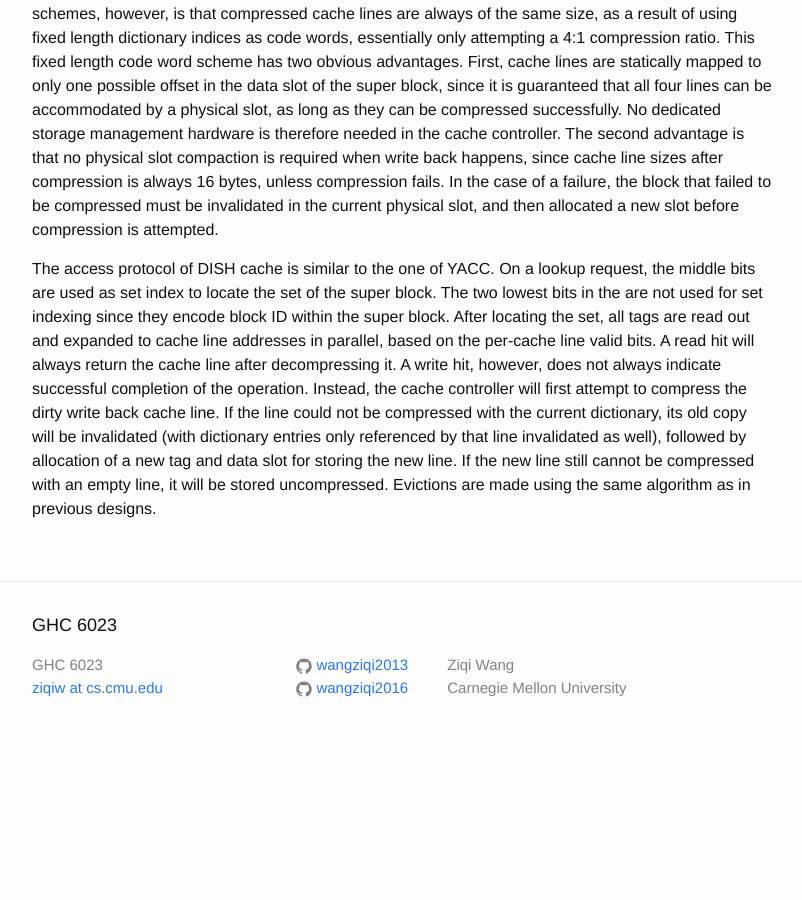
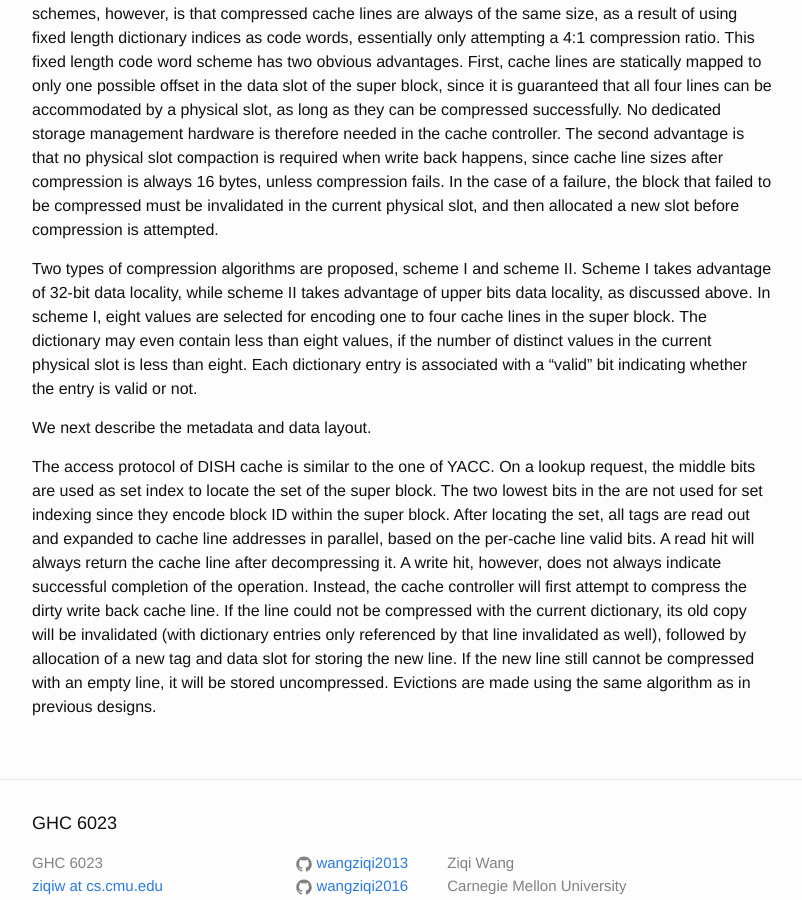
Before and after one commit to wangziqi2013/wangziqi2013.github.io, a Jekyll site: the page built from _posts/2020-07-18-dish.markdown, in a window 1280 px wide and 900 px high, scrolled down 1924 px. Shown: the whole window, without its empty margins (238-1040 px from the left). Built offline with Jekyll 4.4.1, drawn with Linux system fonts in a browser that asks for light colours; before the commit the page ends 2683 px from its top, so only the background shows below that.

Commit message:
Adding dict

```diff
--- a/_posts/2020-07-18-dish.markdown
+++ b/_posts/2020-07-18-dish.markdown
@@ -81,6 +81,15 @@ The second advantage is that no physical slot compaction is required when write
 after compression is always 16 bytes, unless compression fails. In the case of a failure, the block that failed to be
 compressed must be invalidated in the current physical slot, and then allocated a new slot before compression is attempted.
 
+Two types of compression algorithms are proposed, scheme I and scheme II. Scheme I takes advantage of 32-bit data locality,
+while scheme II takes advantage of upper bits data locality, as discussed above.
+In scheme I, eight values are selected for encoding one to four cache lines in the super block. The dictionary may even
+contain less than eight values, if the number of distinct values in the current physical slot is less than eight.
+Each dictionary entry is associated with a "valid" bit indicating whether the entry is valid or not.
+
+
+We next describe the metadata and data layout.
+
 The access protocol of DISH cache is similar to the one of YACC. On a lookup request, the middle bits are used as set
 index to locate the set of the super block. The two lowest bits in the are not used for set indexing since they encode
 block ID within the super block. After locating the set, all tags are read out and expanded to cache line addresses in
```
